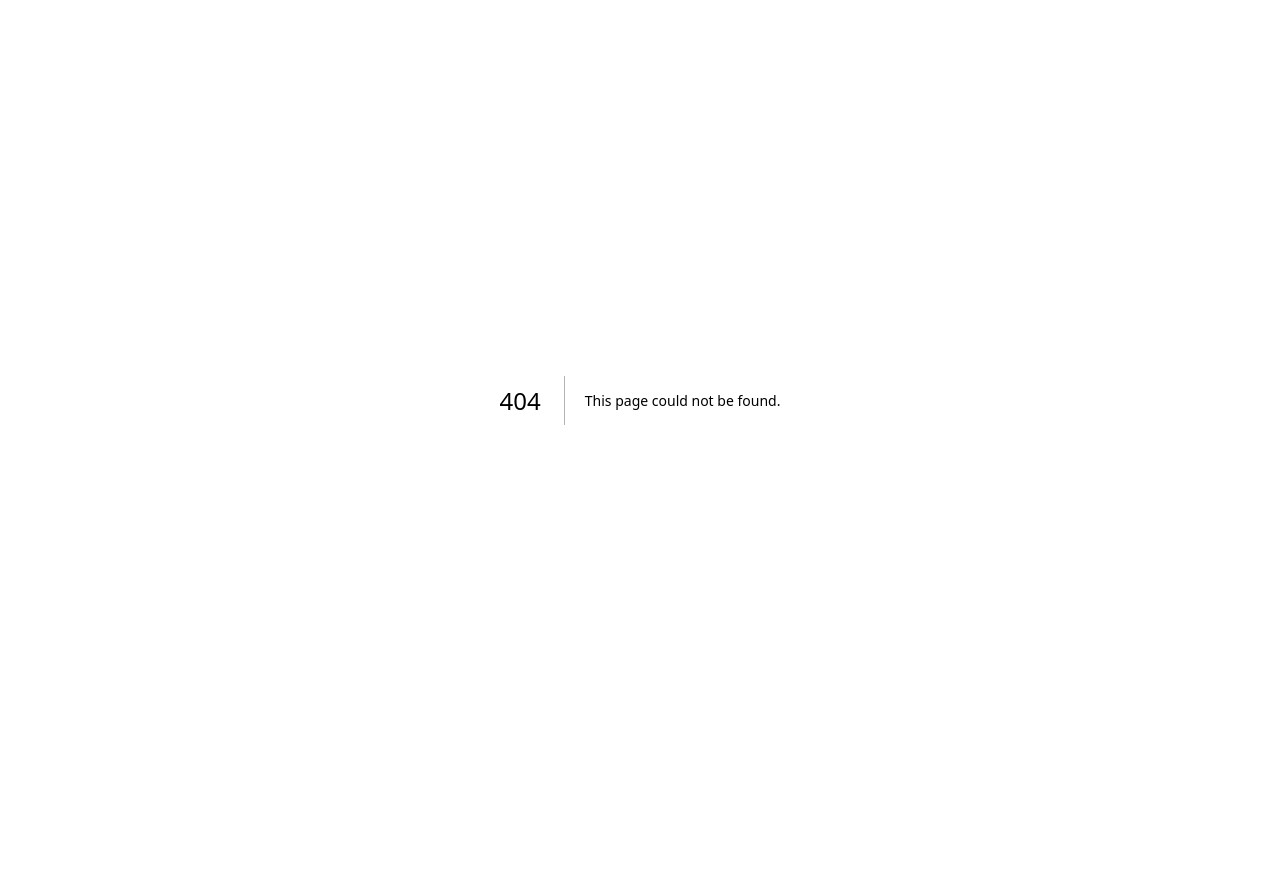
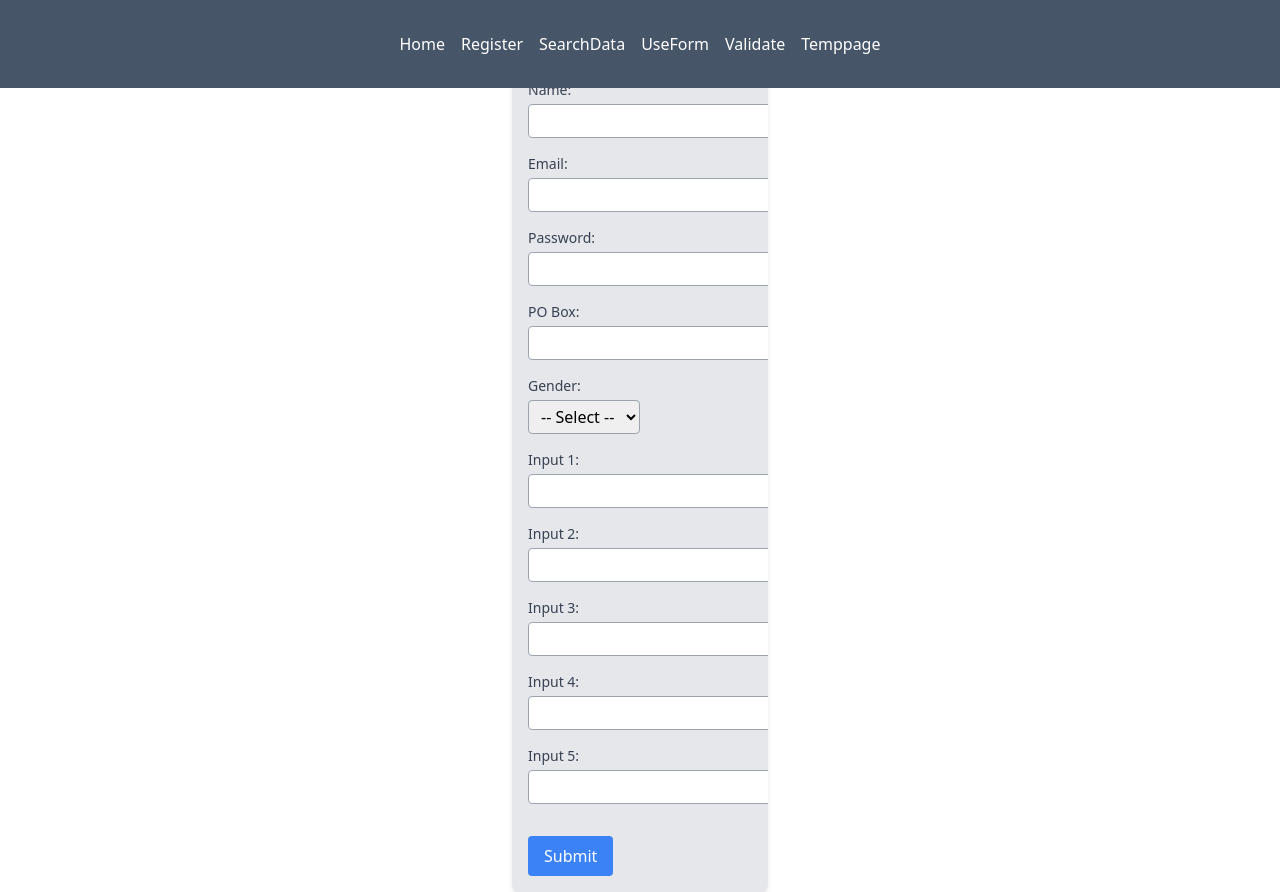
Before and after one commit to mungaben/react-hook-form, a Next.js app: page /Temppage in a window 1280 px wide. Before the commit this address had no page. Before the commit the page ends 800 px from the top, so only its background shows below. Built offline with nearby package versions, Linux system fonts and the light colour scheme.

Commit message:
Navbar set

```diff
--- /dev/null
+++ b/app/Register/page.tsx
@@ -0,0 +1,14 @@
+import Foodform from '@/components/Foodform'
+import React from 'react'
+
+const page = () => {
+  return (
+    <div>
+        <div>
+            <Foodform/>
+        </div>
+    </div>
+  )
+}
+
+export default page
--- /dev/null
+++ b/app/SearchFood/page.tsx
@@ -0,0 +1,14 @@
+import SearchData from '@/components/SearchData'
+import React from 'react'
+
+const page = () => {
+  return (
+    <div>
+        <div>
+            <SearchData/>
+        </div>
+    </div>
+  )
+}
+
+export default page
--- /dev/null
+++ b/app/Temppage/page.tsx
@@ -0,0 +1,14 @@
+import Temp from '@/components/Temp'
+import React from 'react'
+
+const page = () => {
+  return (
+    <div>
+        <div>
+            <Temp/>
+        </div>
+    </div>
+  )
+}
+
+export default page
--- /dev/null
+++ b/app/UseFormdata/page.tsx
@@ -0,0 +1,14 @@
+import React from 'react'
+import UseForm from '@/components/UseForm';
+
+const page = () => {
+  return (
+    <div>
+        <div>
+            <UseForm/>
+        </div>
+    </div>
+  )
+}
+
+export default page
--- /dev/null
+++ b/app/Validate/page.tsx
@@ -0,0 +1,14 @@
+import React from 'react'
+import Validate from '@/components/Validate';
+
+const page = () => {
+  return (
+    <div>
+        <div>
+            <Validate/>
+        </div>
+    </div>
+  )
+}
+
+export default page
--- a/app/layout.tsx
+++ b/app/layout.tsx
@@ -1,21 +1,29 @@
-import './globals.css'
-import { Inter } from 'next/font/google'
+import Link from "next/link";
+import "./globals.css";
+import { Inter } from "next/font/google";
+import Navabar from "@/components/Navabar";
 
-const inter = Inter({ subsets: ['latin'] })
+const inter = Inter({ subsets: ["latin"] });
 
 export const metadata = {
-  title: 'Create Next App',
-  description: 'Generated by create next app',
-}
+  title: "Create Next App",
+  description: "Generated by create next app",
+};
 
 export default function RootLayout({
   children,
 }: {
-  children: React.ReactNode
+  children: React.ReactNode;
 }) {
   return (
     <html lang="en">
-      <body className={inter.className}>{children}</body>
+      <body>
+        <Navabar/>
+        <div className="mt-16  top-10">
+        {children}
+        </div>
+
+        </body>
     </html>
-  )
+  );
 }
--- a/app/page.tsx
+++ b/app/page.tsx
@@ -1,22 +1,20 @@
-import Foodform from '@/components/Foodform'
-import Form from '@/components/Form'
-import Register from '@/components/Register'
-import SearchData from '@/components/SearchData'
-import UseForm from '@/components/UseForm'
-import Validate from '@/components/Validate'
-import Image from 'next/image'
-
+import Foodform from "@/components/Foodform";
+import Form from "@/components/Form";
+import Navabar from "@/components/Navabar";
+import Register from "@/components/Register";
+import SearchData from "@/components/SearchData";
+import UseForm from "@/components/UseForm";
+import Validate from "@/components/Validate";
+import Image from "next/image";
+import Link from "next/link";
 
 export default function Home() {
   return (
-   <div className='w-full bg-stone-500'>
-    {/* <Form/> */}
-    {/* <UseForm/> */}
-    {/* <Register/> */}
-    {/* <Validate/> */}
-    {/* <Foodform/> */}
-    <SearchData/>
+    <div className="w-full bg-stone-500">
 
-   </div>
-  )
+      <div>
+        <SearchData />
+      </div>
+    </div>
+  );
 }
--- /dev/null
+++ b/components/Navabar.tsx
@@ -0,0 +1,47 @@
+import Link from "next/link";
+import React from "react";
+
+const Navabar = () => {
+  return (
+    <div className="fixed top-0 w-full mx-auto bg-slate-600 ">
+      <div className="flex items-center justify-center p-4">
+        <div className="top-0 mx-auto text-white ">
+          <nav className="flex items-center justify-center py-4 space-x-4">
+            <Link href="/">
+              <h1 className="text-white cursor-pointer hover:underline">
+                Home
+              </h1>
+            </Link>
+            <Link href="/Register">
+              <h1 className="text-white cursor-pointer hover:underline">
+                Register
+              </h1>
+            </Link>
+            <Link href="/SearchFood">
+              <h1 className="text-white cursor-pointer hover:underline">
+                SearchData
+              </h1>
+            </Link>
+            <Link href="/UseFormdata">
+              <h1 className="text-white cursor-pointer hover:underline">
+                UseForm
+              </h1>
+            </Link>
+            <Link href="/Validate">
+              <h1 className="text-white cursor-pointer hover:underline">
+                Validate
+              </h1>
+            </Link>
+            <Link href="/Temppage">
+              <h1 className="text-white cursor-pointer hover:underline">
+                Temppage
+              </h1>
+            </Link>
+          </nav>
+        </div>
+      </div>
+    </div>
+  );
+};
+
+export default Navabar;
```
